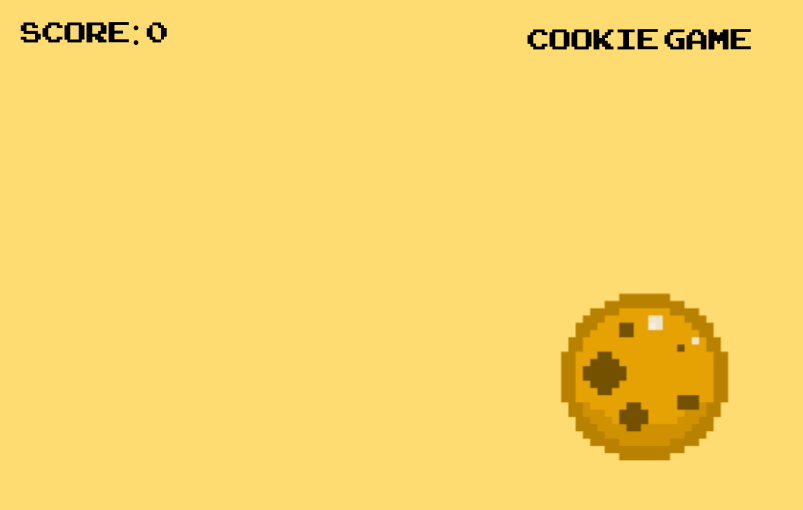
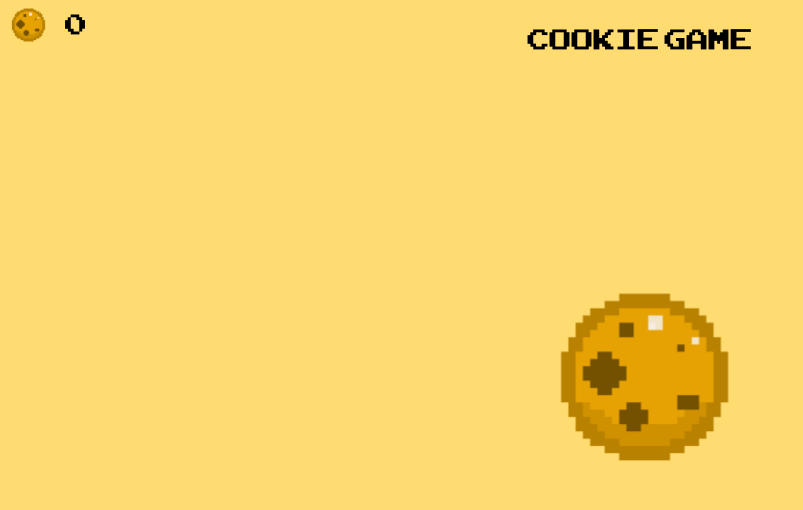
Before and after one commit to Daniel-343/Cookie-Game, a website: page client/index.html in a window 1280 px wide. Shown: the whole page, without its empty margins (0-803 px from the left). Drawn offline with Linux system fonts and the light colour scheme.

Commit message:
replace score with a cookie image, add z-index to falling cookies

```diff
--- a/client/public/script.js
+++ b/client/public/script.js
@@ -1,14 +1,16 @@
 const mainButton = document.getElementById('mainCookie');
 const scoreDisplay = document.getElementById('score');
 let score = 0;
-scoreDisplay.insertAdjacentHTML('afterbegin', `score: ${score}`);
+scoreDisplay.insertAdjacentHTML('afterbegin', '<img src="public/images/cookie.png" id="scoreCookie"/> ');
+scoreDisplay.insertAdjacentHTML('beforeend', score);
 let counter = 0;
 
 mainButton.addEventListener('click', function () {
   counter++;
   score++;
   scoreDisplay.innerHTML = '';
-  scoreDisplay.insertAdjacentHTML('afterbegin', `score: ${score}`);
+  scoreDisplay.insertAdjacentHTML('afterbegin', '<img src="public/images/cookie.png" id="scoreCookie"/> ');
+  scoreDisplay.insertAdjacentHTML('beforeend', score);
   const cookie = document.createElement('div');
   cookie.classList.add('cookie');
   cookie.style.left = `${Math.random() * window.innerWidth}px`;
--- a/client/public/style.css
+++ b/client/public/style.css
@@ -39,6 +39,7 @@ body {
   background-position: center;
   transition: top 1s linear;
   animation: spin 2s linear infinite;
+  z-index: -1;
 }
 @keyframes spin {
   from {
@@ -50,10 +51,18 @@ body {
 }
 
 #score {
-  text-align: left;
-  margin-left: 1%;
+  display: flex;
+  align-items: center;
+  justify-content: flex-start;
+  position: absolute;
+  top: 0;
+  left: 0;
   color: black;
-  float: left;
+}
+#scoreCookie {
+  width: 55px;
+  height: 50px;
+  margin-right: 10px;
 }
 #title {
   color: black;
```
